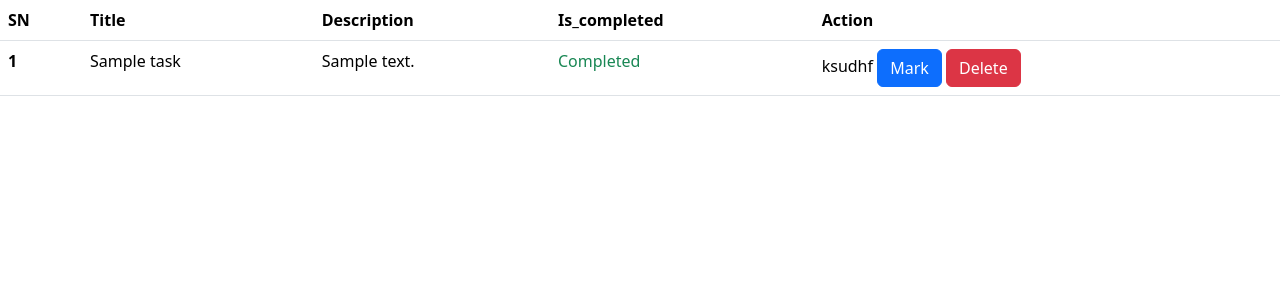
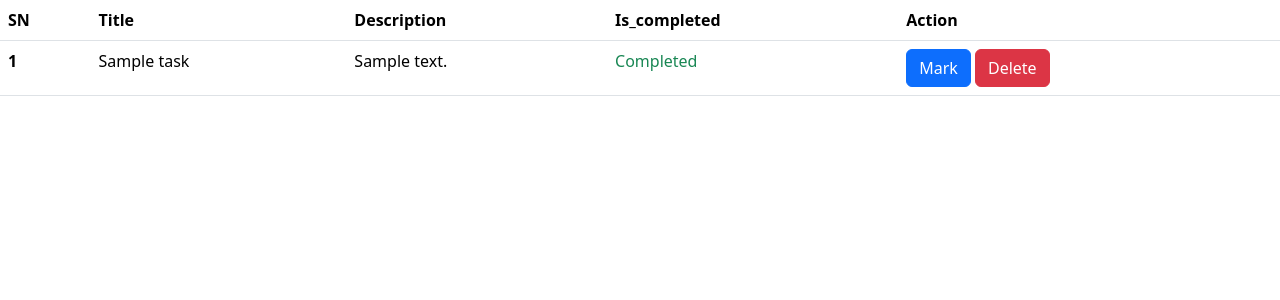
Before and after one commit to prabesh-raj-pant/todo_list, a Django app: page / in a window 1280 px wide. Shown: the part 56-356 px from the top of the page. Run offline with Django 5.2, Linux system fonts and the light colour scheme; tables that the repository leaves empty hold one stand-in row (values such as "Sample post").

Commit message:
small changes in button

```diff
--- a/templates/index.html
+++ b/templates/index.html
@@ -29,7 +29,6 @@
             {% endif %}
           </td>
           <td>
-            ksudhf
             <a class="btn btn-primary" href="/task/{{task.id}}">Mark</a>
             <a class="btn btn-danger" href="/task/{{task.id}}/delete">Delete</a>
           </td>
```
